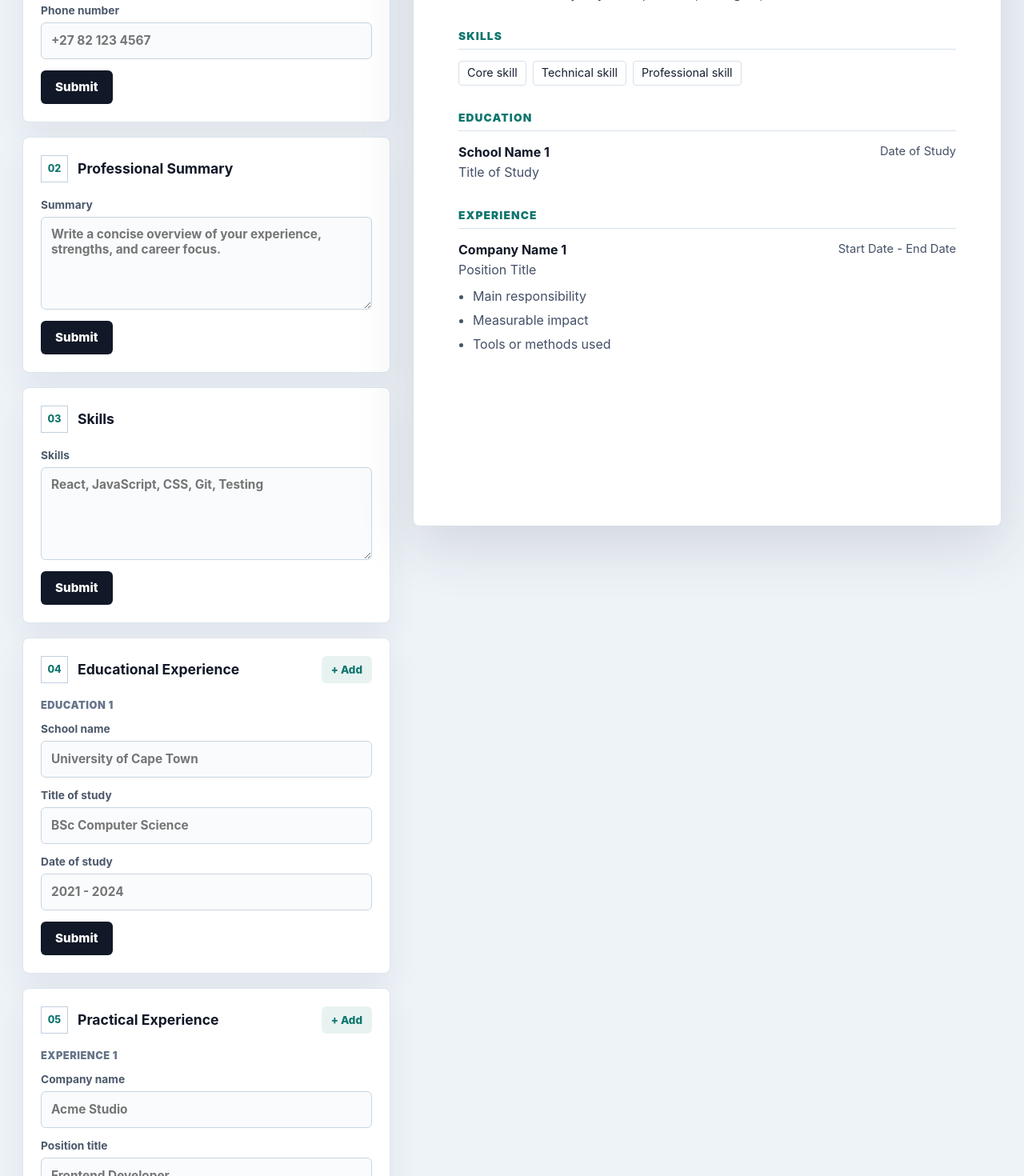
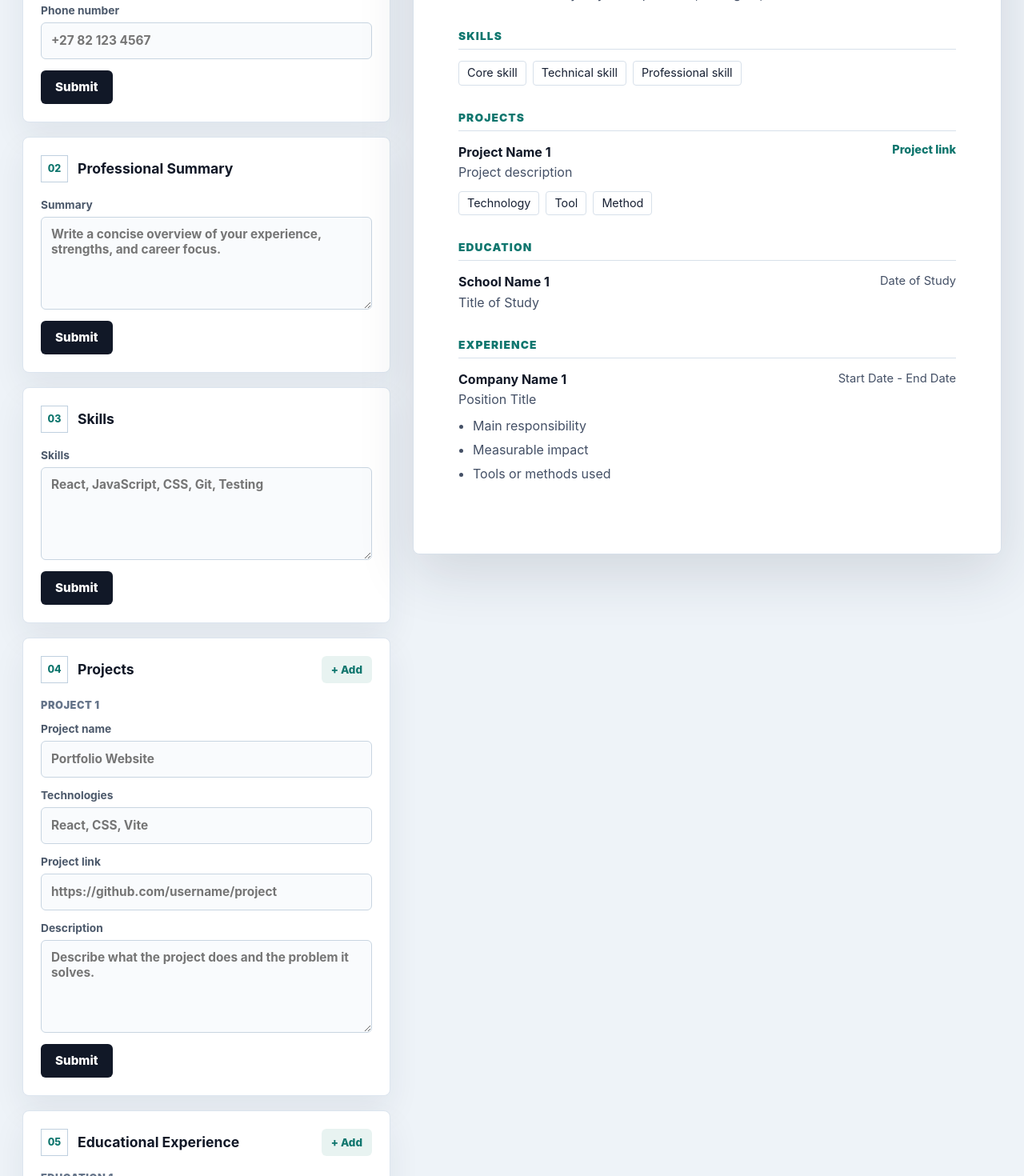
Before and after one commit to BUSISWABILIBILI/cv-application, a React (Vite) app: page / in a window 1280 px wide. Shown: the part 540-2010 px from the top of the page at 80% size. Built offline with nearby package versions, Linux system fonts and the light colour scheme.

Commit message:
Add projects section to CV builder

```diff
--- a/src/App.css
+++ b/src/App.css
@@ -114,6 +114,7 @@ body {
 .general-section,
 .summary-section,
 .skills-section,
+.projects-section,
 .education-section,
 .experience-section {
   margin: 0;
@@ -191,11 +192,13 @@ body {
 .general-section form,
 .summary-section form,
 .skills-section form,
+.projects-section form,
 .education-section form,
 .experience-section form,
 .general-preview,
 .summary-preview,
 .skills-preview,
+.project-preview,
 .education-preview,
 .experience-preview {
   display: grid;
@@ -205,6 +208,7 @@ body {
 .general-section label,
 .summary-section label,
 .skills-section label,
+.projects-section label,
 .education-section label,
 .experience-section label {
   display: grid;
@@ -217,6 +221,8 @@ body {
 .general-section input,
 .summary-section textarea,
 .skills-section textarea,
+.projects-section input,
+.projects-section textarea,
 .education-section input,
 .experience-section input,
 .experience-section textarea {
@@ -237,6 +243,8 @@ body {
 .general-section input:focus,
 .summary-section textarea:focus,
 .skills-section textarea:focus,
+.projects-section input:focus,
+.projects-section textarea:focus,
 .education-section input:focus,
 .experience-section input:focus,
 .experience-section textarea:focus {
@@ -248,6 +256,7 @@ body {
 
 .summary-section textarea,
 .skills-section textarea,
+.projects-section textarea,
 .experience-section textarea {
   min-height: 116px;
   resize: vertical;
@@ -262,6 +271,7 @@ body {
 .general-section button,
 .summary-section button,
 .skills-section button,
+.projects-section button,
 .education-section button,
 .experience-section button {
   justify-self: start;
@@ -282,6 +292,7 @@ body {
 .general-section button:hover,
 .summary-section button:hover,
 .skills-section button:hover,
+.projects-section button:hover,
 .education-section button:hover,
 .experience-section button:hover {
   background-color: #0f766e;
@@ -293,6 +304,7 @@ body {
 .general-section .secondary-button,
 .summary-section .secondary-button,
 .skills-section .secondary-button,
+.projects-section .secondary-button,
 .education-section .secondary-button,
 .experience-section .secondary-button {
   min-height: 34px;
@@ -304,6 +316,7 @@ body {
 .general-section .secondary-button,
 .summary-section .secondary-button,
 .skills-section .secondary-button,
+.projects-section .secondary-button,
 .education-section .secondary-button,
 .experience-section .secondary-button {
   background-color: #e8f3f1;
@@ -314,6 +327,7 @@ body {
 .general-section .secondary-button:hover,
 .summary-section .secondary-button:hover,
 .skills-section .secondary-button:hover,
+.projects-section .secondary-button:hover,
 .education-section .secondary-button:hover,
 .experience-section .secondary-button:hover {
   background-color: #0f766e;
@@ -333,6 +347,7 @@ body {
 .general-preview p,
 .summary-preview p,
 .skills-preview p,
+.project-preview p,
 .education-preview p,
 .experience-preview p {
   margin: 0;
@@ -377,6 +392,7 @@ body {
   .general-section,
   .summary-section,
   .skills-section,
+  .projects-section,
   .education-section,
   .experience-section {
     padding: 18px;
@@ -389,6 +405,7 @@ body {
   .general-section button,
   .summary-section button,
   .skills-section button,
+  .projects-section button,
   .education-section button,
   .experience-section button {
     justify-self: stretch;
--- a/src/App.jsx
+++ b/src/App.jsx
@@ -3,6 +3,7 @@ import "./App.css";
 import GeneralInfo from "./components/GeneralInfo";
 import SummaryInfo from "./components/SummaryInfo";
 import SkillsInfo from "./components/SkillsInfo";
+import ProjectsInfo from "./components/ProjectsInfo";
 import EducationInfo from "./components/EducationInfo";
 import ExperienceInfo from "./components/ExperienceInfo";
 import CVPreview from "./components/CVPreview";
@@ -57,6 +58,16 @@ function createExperienceEntry() {
   };
 }
 
+function createProjectEntry() {
+  return {
+    id: createId("project"),
+    name: "",
+    technologies: "",
+    link: "",
+    description: "",
+  };
+}
+
 function normalizeEducationInfo(educationInfo) {
   if (!Array.isArray(educationInfo) || educationInfo.length === 0) {
     return [createEducationEntry()];
@@ -66,6 +77,18 @@ function normalizeEducationInfo(educationInfo) {
     ...createEducationEntry(),
     ...education,
     id: education.id || createId("education"),
+  }));
+}
+
+function normalizeProjectInfo(projectInfo) {
+  if (!Array.isArray(projectInfo) || projectInfo.length === 0) {
+    return [createProjectEntry()];
+  }
+
+  return projectInfo.map((project) => ({
+    ...createProjectEntry(),
+    ...project,
+    id: project.id || createId("project"),
   }));
 }
 
@@ -86,6 +109,7 @@ function createInitialCVData() {
     generalInfo: createGeneralInfo(),
     summaryInfo: createSummaryInfo(),
     skillsInfo: createSkillsInfo(),
+    projectInfo: [createProjectEntry()],
     educationInfo: [createEducationEntry()],
     experienceInfo: [createExperienceEntry()],
   };
@@ -118,6 +142,7 @@ function loadSavedCVData() {
         ...createSkillsInfo(),
         ...parsedData.skillsInfo,
       },
+      projectInfo: normalizeProjectInfo(parsedData.projectInfo),
       educationInfo: normalizeEducationInfo(parsedData.educationInfo),
       experienceInfo: normalizeExperienceInfo(parsedData.experienceInfo),
     };
@@ -134,6 +159,8 @@ function App() {
   const [summaryInfo, setSummaryInfo] = useState(initialCVData.summaryInfo);
 
   const [skillsInfo, setSkillsInfo] = useState(initialCVData.skillsInfo);
+
+  const [projectInfo, setProjectInfo] = useState(initialCVData.projectInfo);
 
   const [educationInfo, setEducationInfo] = useState(
     initialCVData.educationInfo,
@@ -152,6 +179,7 @@ function App() {
       generalInfo,
       summaryInfo,
       skillsInfo,
+      projectInfo,
       educationInfo,
       experienceInfo,
     };
@@ -161,7 +189,14 @@ function App() {
     } catch {
       // Ignore storage failures so the editor still works in restricted browsers.
     }
-  }, [generalInfo, summaryInfo, skillsInfo, educationInfo, experienceInfo]);
+  }, [
+    generalInfo,
+    summaryInfo,
+    skillsInfo,
+    projectInfo,
+    educationInfo,
+    experienceInfo,
+  ]);
 
   function handleClearSavedData() {
     const emptyCVData = createInitialCVData();
@@ -169,6 +204,7 @@ function App() {
     setGeneralInfo(emptyCVData.generalInfo);
     setSummaryInfo(emptyCVData.summaryInfo);
     setSkillsInfo(emptyCVData.skillsInfo);
+    setProjectInfo(emptyCVData.projectInfo);
     setEducationInfo(emptyCVData.educationInfo);
     setExperienceInfo(emptyCVData.experienceInfo);
     setResetVersion((currentVersion) => currentVersion + 1);
@@ -226,6 +262,13 @@ function App() {
             setSkillsInfo={setSkillsInfo}
           />
 
+          <ProjectsInfo
+            key={`projects-${resetVersion}`}
+            projectInfo={projectInfo}
+            setProjectInfo={setProjectInfo}
+            createProjectEntry={createProjectEntry}
+          />
+
           <EducationInfo
             key={`education-${resetVersion}`}
             educationInfo={educationInfo}
@@ -245,6 +288,7 @@ function App() {
           generalInfo={generalInfo}
           summaryInfo={summaryInfo}
           skillsInfo={skillsInfo}
+          projectInfo={projectInfo}
           educationInfo={educationInfo}
           experienceInfo={experienceInfo}
         />
--- a/src/components/CVPreview.jsx
+++ b/src/components/CVPreview.jsx
@@ -4,22 +4,39 @@ function getResponsibilityItems(responsibilities) {
   return responsibilities
     .split(/\n/)
     .map((responsibility) =>
-      responsibility.replace(/^[-*•]\s*/, "").trim(),
+      responsibility.replace(/^[-*\u2022]\s*/, "").trim(),
     )
     .filter(Boolean);
+}
+
+function getListItems(value) {
+  return value
+    .split(/[\n,]/)
+    .map((item) => item.trim())
+    .filter(Boolean);
+}
+
+function getProjectHref(link) {
+  if (!link) {
+    return "";
+  }
+
+  if (/^https?:\/\//i.test(link)) {
+    return link;
+  }
+
+  return `https://${link}`;
 }
 
 export default function CVPreview({
   generalInfo,
   summaryInfo,
   skillsInfo,
+  projectInfo,
   educationInfo,
   experienceInfo,
 }) {
-  const skillItems = skillsInfo.skills
-    .split(/[\n,]/)
-    .map((skill) => skill.trim())
-    .filter(Boolean);
+  const skillItems = getListItems(skillsInfo.skills);
 
   function handlePrint() {
     window.print();
@@ -67,12 +84,55 @@ export default function CVPreview({
         </section>
 
         <section>
+          <h3>Projects</h3>
+          {projectInfo.map((project, index) => {
+            const technologyItems = getListItems(project.technologies);
+            const projectLink = getProjectHref(project.link);
+
+            return (
+              <div className="cv-project" key={project.id}>
+                <div className="cv-project-header">
+                  <div>
+                    <p>
+                      <strong>
+                        {project.name || `Project Name ${index + 1}`}
+                      </strong>
+                    </p>
+                    <p>{project.description || "Project description"}</p>
+                  </div>
+                  {projectLink ? (
+                    <a href={projectLink} target="_blank" rel="noreferrer">
+                      View project
+                    </a>
+                  ) : (
+                    <span>Project link</span>
+                  )}
+                </div>
+
+                <ul className="cv-skills cv-project-tech">
+                  {(technologyItems.length > 0
+                    ? technologyItems
+                    : ["Technology", "Tool", "Method"]
+                  ).map((technology, technologyIndex) => (
+                    <li key={`${technology}-${technologyIndex}`}>
+                      {technology}
+                    </li>
+                  ))}
+                </ul>
+              </div>
+            );
+          })}
+        </section>
+
+        <section>
           <h3>Education</h3>
           {educationInfo.map((education, index) => (
             <div className="cv-entry" key={education.id}>
               <div>
                 <p>
-                  <strong>{education.school || `School Name ${index + 1}`}</strong>
+                  <strong>
+                    {education.school || `School Name ${index + 1}`}
+                  </strong>
                 </p>
                 <p>{education.studyTitle || "Title of Study"}</p>
               </div>
--- a/src/components/EducationInfo.jsx
+++ b/src/components/EducationInfo.jsx
@@ -68,7 +68,7 @@ export default function EducationInfo({
     <div className="education-section">
       <div className="section-heading">
         <div>
-          <span>04</span>
+          <span>05</span>
           <h2>Educational Experience</h2>
         </div>
         <button
--- a/src/components/ExperienceInfo.jsx
+++ b/src/components/ExperienceInfo.jsx
@@ -71,7 +71,7 @@ export default function ExperienceInfo({
     <div className="experience-section">
       <div className="section-heading">
         <div>
-          <span>05</span>
+          <span>06</span>
           <h2>Practical Experience</h2>
         </div>
         <button
--- /dev/null
+++ b/src/components/ProjectsInfo.jsx
@@ -0,0 +1,180 @@
+import { useState } from "react";
+
+export default function ProjectsInfo({
+  projectInfo,
+  setProjectInfo,
+  createProjectEntry,
+}) {
+  const [editingIds, setEditingIds] = useState(
+    () => new Set(projectInfo.map((project) => project.id)),
+  );
+
+  function handleChange(id, e) {
+    const { name, value } = e.target;
+
+    setProjectInfo((currentProjects) =>
+      currentProjects.map((project) =>
+        project.id === id ? { ...project, [name]: value } : project,
+      ),
+    );
+  }
+
+  function handleSubmit(id, e) {
+    e.preventDefault();
+
+    setEditingIds((currentIds) => {
+      const nextIds = new Set(currentIds);
+      nextIds.delete(id);
+      return nextIds;
+    });
+  }
+
+  function handleEdit(id) {
+    setEditingIds((currentIds) => {
+      const nextIds = new Set(currentIds);
+      nextIds.add(id);
+      return nextIds;
+    });
+  }
+
+  function handleAdd() {
+    const project = createProjectEntry();
+
+    setProjectInfo((currentProjects) => [...currentProjects, project]);
+    setEditingIds((currentIds) => {
+      const nextIds = new Set(currentIds);
+      nextIds.add(project.id);
+      return nextIds;
+    });
+  }
+
+  function handleRemove(id) {
+    setProjectInfo((currentProjects) => {
+      if (currentProjects.length === 1) {
+        return currentProjects;
+      }
+
+      return currentProjects.filter((project) => project.id !== id);
+    });
+
+    setEditingIds((currentIds) => {
+      const nextIds = new Set(currentIds);
+      nextIds.delete(id);
+      return nextIds;
+    });
+  }
+
+  return (
+    <div className="projects-section">
+      <div className="section-heading">
+        <div>
+          <span>04</span>
+          <h2>Projects</h2>
+        </div>
+        <button
+          className="add-entry-button"
+          type="button"
+          onClick={handleAdd}
+        >
+          + Add
+        </button>
+      </div>
+
+      <div className="entry-list">
+        {projectInfo.map((project, index) => {
+          const isEditing = editingIds.has(project.id);
+          const canRemove = projectInfo.length > 1;
+
+          return (
+            <div className="entry-group" key={project.id}>
+              <div className="entry-group-header">
+                <p>Project {index + 1}</p>
+                {canRemove && (
+                  <button
+                    className="danger-button"
+                    type="button"
+                    onClick={() => handleRemove(project.id)}
+                  >
+                    Remove
+                  </button>
+                )}
+              </div>
+
+              {isEditing ? (
+                <form onSubmit={(e) => handleSubmit(project.id, e)}>
+                  <label>
+                    Project name
+                    <input
+                      type="text"
+                      name="name"
+                      placeholder="Portfolio Website"
+                      value={project.name}
+                      onChange={(e) => handleChange(project.id, e)}
+                    />
+                  </label>
+
+                  <label>
+                    Technologies
+                    <input
+                      type="text"
+                      name="technologies"
+                      placeholder="React, CSS, Vite"
+                      value={project.technologies}
+                      onChange={(e) => handleChange(project.id, e)}
+                    />
+                  </label>
+
+                  <label>
+                    Project link
+                    <input
+                      type="text"
+                      name="link"
+                      placeholder="https://github.com/username/project"
+                      value={project.link}
+                      onChange={(e) => handleChange(project.id, e)}
+                    />
+                  </label>
+
+                  <label>
+                    Description
+                    <textarea
+                      name="description"
+                      placeholder="Describe what the project does and the problem it solves."
+                      value={project.description}
+                      onChange={(e) => handleChange(project.id, e)}
+                    />
+                  </label>
+
+                  <button type="submit">Submit</button>
+                </form>
+              ) : (
+                <div className="project-preview">
+                  <p>
+                    <strong>Project:</strong> {project.name}
+                  </p>
+                  <p>
+                    <strong>Technologies:</strong> {project.technologies}
+                  </p>
+                  <p>
+                    <strong>Link:</strong> {project.link}
+                  </p>
+                  <p>
+                    <strong>Description:</strong> {project.description}
+                  </p>
+
+                  <button
+                    className="secondary-button"
+                    type="button"
+                    onClick={() => handleEdit(project.id)}
+                  >
+                    Edit
+                  </button>
+                </div>
+              )}
+            </div>
+          );
+        })}
+      </div>
+    </div>
+  );
+}
--- a/src/styles/CVPreview.css
+++ b/src/styles/CVPreview.css
@@ -127,6 +127,41 @@
   line-height: 1.5;
 }
 
+.cv-project {
+  display: grid;
+  gap: 10px;
+}
+
+.cv-project + .cv-project {
+  padding-top: 16px;
+  margin-top: 16px;
+  border-top: 1px solid #e5ebf1;
+}
+
+.cv-project-header {
+  display: grid;
+  grid-template-columns: minmax(0, 1fr) max-content;
+  gap: 20px;
+  align-items: start;
+}
+
+.cv-project-header a,
+.cv-project-header span {
+  color: #0f766e;
+  font-size: 0.9rem;
+  font-weight: 800;
+  text-align: right;
+  text-decoration: none;
+}
+
+.cv-project-header a:hover {
+  text-decoration: underline;
+}
+
+.cv-project-tech {
+  margin-top: 0;
+}
+
 .cv-document strong {
   color: #111827;
 }
@@ -191,6 +226,16 @@
     gap: 4px;
   }
 
+  .cv-project-header {
+    grid-template-columns: 1fr;
+    gap: 6px;
+  }
+
+  .cv-project-header a,
+  .cv-project-header span {
+    text-align: left;
+  }
+
   .cv-date {
     max-width: none;
     text-align: left;
@@ -247,6 +292,7 @@
   }
 
   .cv-entry,
+  .cv-project,
   .cv-preview-entry {
     break-inside: avoid;
   }
```
